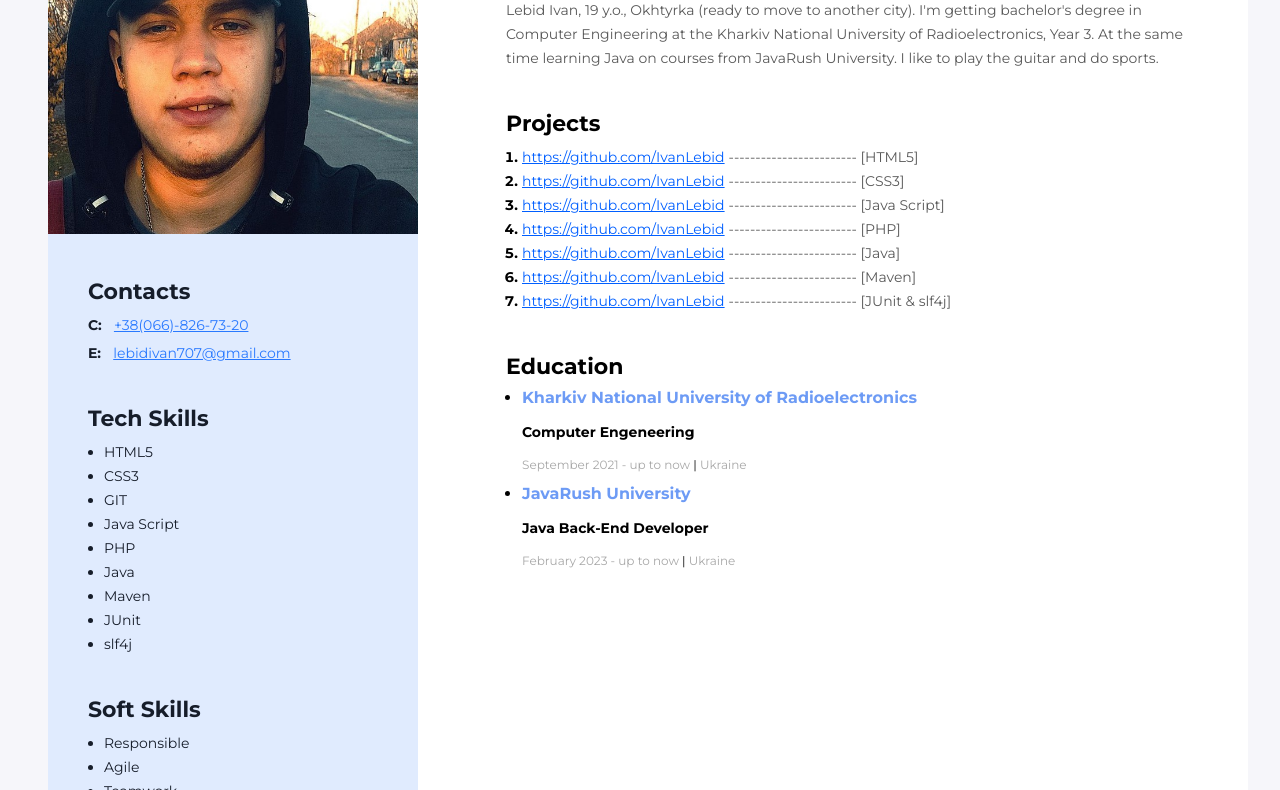
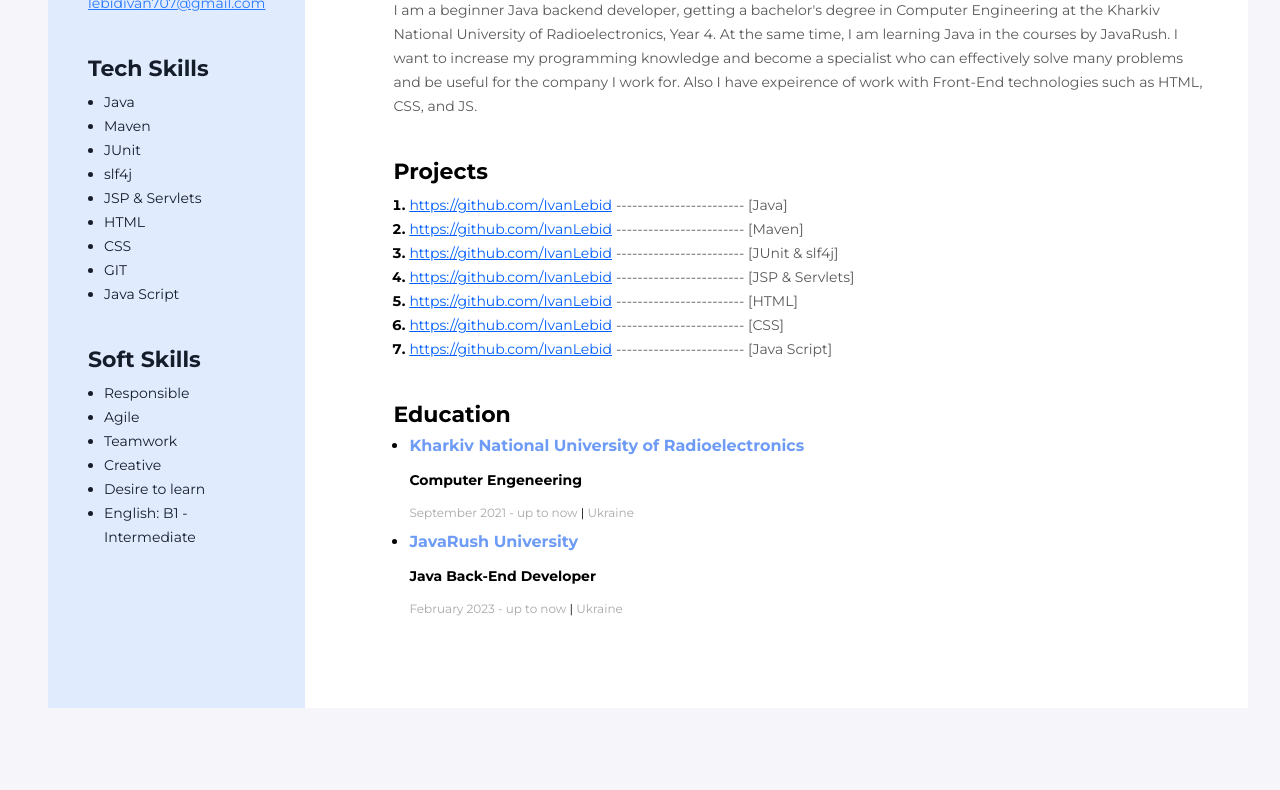
Before and after one commit to IvanLebid/myEducationResume, a plain HTML site: page index.html in a window 1280 px wide. Shown: the part 224-1014 px from the top of the page. After the commit the page ends 980 px from the top, so only its background shows below. Drawn offline with Linux system fonts and the light colour scheme.

Commit message:
updated info

```diff
--- a/index.html
+++ b/index.html
@@ -18,10 +18,11 @@
         <div class="main-content">
             <!-- My info -->
             <div class="my-info">
-                <h2 class="my-profession">Full-Stack Developer </h2>
+                <h2 class="my-profession">Java Back-End Developer </h2>
                 <h1 class="my-name">Ivan Lebid</h1>
-                <p class="my-descr">Lebid Ivan, 19 y.o., Okhtyrka (ready to move to another city). I'm getting bachelor's degree in Computer Engineering at the Kharkiv National University of Radioelectronics, Year 3.
-                At the same time learning Java on courses from JavaRush University. I like to play the guitar and do sports.
+                <p class="my-descr"> I am a beginner Java backend developer, getting a bachelor's degree in Computer Engineering at the Kharkiv National University of Radioelectronics, Year 4.
+                    At the same time, I am learning Java in the courses by JavaRush. I want to increase my programming knowledge and become a specialist who can effectively solve many problems
+                    and be useful for the company I work for. Also I have expeirence of work with Front-End technologies such as HTML, CSS, and JS.
 
                 </p>
             </div>
@@ -29,30 +30,6 @@
                 <div class="my-projects-container">
                     <h3 class="my-projects-title">Projects</h3>
                     <ol class="my-projects-list">
-                        <li class="my-projects-item"><a class="my-projects-item-link" href="https://github.com/IvanLebid/lab1.git" target="_blank">https://github.com/IvanLebid</a>
-                       <span class="my-project-item-tech">
-                        ------------------------
-                        [HTML5]
-                        </span>
-                        </li>
-                        <li class="my-projects-item"><a class="my-projects-item-link" href="https://github.com/IvanLebid/ITechLab2.git" target="_blank">https://github.com/IvanLebid</a>
-                            <span class="my-project-item-tech">
-                            ------------------------
-                        [CSS3]
-                            </span>
-                        </li>
-                        <li class="my-projects-item"><a class="my-projects-item-link" href="https://github.com/IvanLebid/ITechLab3.git" target="_blank">https://github.com/IvanLebid</a>
-                            <span class="my-project-item-tech">
-                            ------------------------
-                        [Java Script]
-                            </span>
-                        </li>
-                        <li class="my-projects-item"><a class="my-projects-item-link" href="https://github.com/IvanLebid/ITechLab4.git" target="_blank">https://github.com/IvanLebid</a>
-                            <span class="my-project-item-tech">
-                            ------------------------
-                        [PHP]
-                            </span>
-                        </li>
                         <li class="my-projects-item"><a class="my-projects-item-link" href="https://github.com/IvanLebid/Module1Project.git" target="_blank">https://github.com/IvanLebid</a>
                             <span class="my-project-item-tech">
                             ------------------------
@@ -69,6 +46,30 @@
                             <span class="my-project-item-tech">
                             ------------------------
                             [JUnit & slf4j]
+                            </span>
+                        </li>
+                        <li class="my-projects-item"><a class="my-projects-item-link" href="https://github.com/IvanLebid/project-servlet" target="_blank">https://github.com/IvanLebid</a>
+                            <span class="my-project-item-tech">
+                            ------------------------
+                            [JSP & Servlets]
+                            </span>
+                        </li>
+                        <li class="my-projects-item"><a class="my-projects-item-link" href="https://github.com/IvanLebid/lab1.git" target="_blank">https://github.com/IvanLebid</a>
+                       <span class="my-project-item-tech">
+                        ------------------------
+                        [HTML]
+                        </span>
+                        </li>
+                        <li class="my-projects-item"><a class="my-projects-item-link" href="https://github.com/IvanLebid/ITechLab2.git" target="_blank">https://github.com/IvanLebid</a>
+                            <span class="my-project-item-tech">
+                            ------------------------
+                        [CSS]
+                            </span>
+                        </li>
+                        <li class="my-projects-item"><a class="my-projects-item-link" href="https://github.com/IvanLebid/project-frontend" target="_blank">https://github.com/IvanLebid</a>
+                            <span class="my-project-item-tech">
+                            ------------------------
+                        [Java Script]
                             </span>
                         </li>
                     </ol>
@@ -92,7 +93,6 @@
         </div>
         <!-- Sidebar -->
         <aside class="sidebar">
-            <img src="img\photo_2023-11-01_12-42-38.jpg" alt="My photo" width="370">
             <div class="sidebar-content">
             <!-- My contacts -->
             <div class="contacts-container">
@@ -106,15 +106,16 @@
             <div class="skills-container">
                 <h3 class="skills-title">Tech Skills</h3>
                 <ul class="skills-list">
-                    <li class="skills-list-item">HTML5</li>
-                    <li class="skills-list-item">CSS3</li>
-                    <li class="skills-list-item">GIT</li>
-                    <li class="skills-list-item">Java Script</li>
-                    <li class="skills-list-item">PHP</li>
                     <li class="skills-list-item">Java</li>
                     <li class="skills-list-item">Maven</li>
                     <li class="skills-list-item">JUnit</li>
                     <li class="skills-list-item">slf4j</li>
+                    <li class="skills-list-item">JSP & Servlets</li>
+                    <li class="skills-list-item">HTML</li>
+                    <li class="skills-list-item">CSS</li>
+                    <li class="skills-list-item">GIT</li>
+                    <li class="skills-list-item">Java Script</li>
+
                 </ul>
             </div>
             <!-- Soft Skills -->
@@ -124,7 +125,7 @@
                         <li class="skills-list-item">Responsible</li>
                         <li class="skills-list-item">Agile</li>
                         <li class="skills-list-item">Teamwork</li>
-                        <li class="skills-list-item">Creative and flexible</li>
+                        <li class="skills-list-item">Creative</li>
                         <li class="skills-list-item">Desire to learn</li>
                         <li class="skills-list-item">English: B1 - Intermediate</li>
                     </ul>
```
Also changed, not shown: img/photo_2023-11-01_12-42-38.jpg (deleted).
